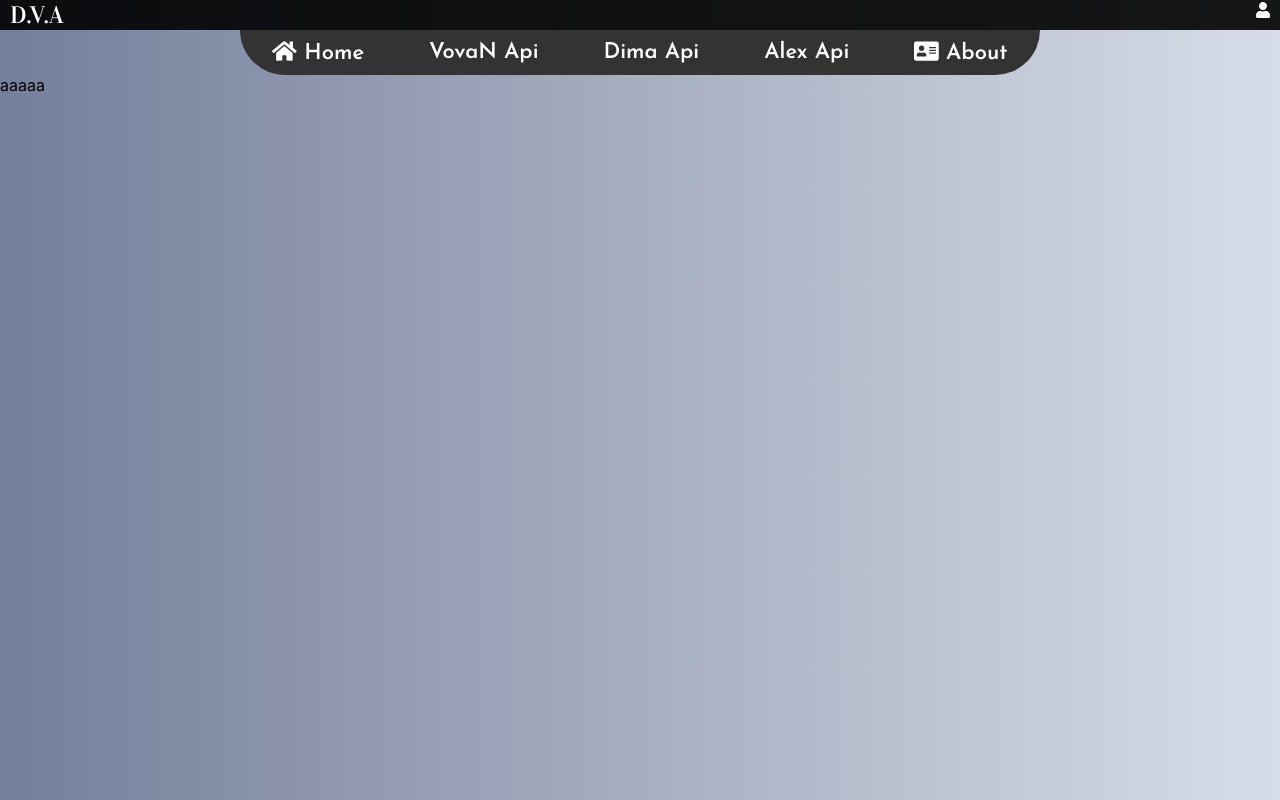
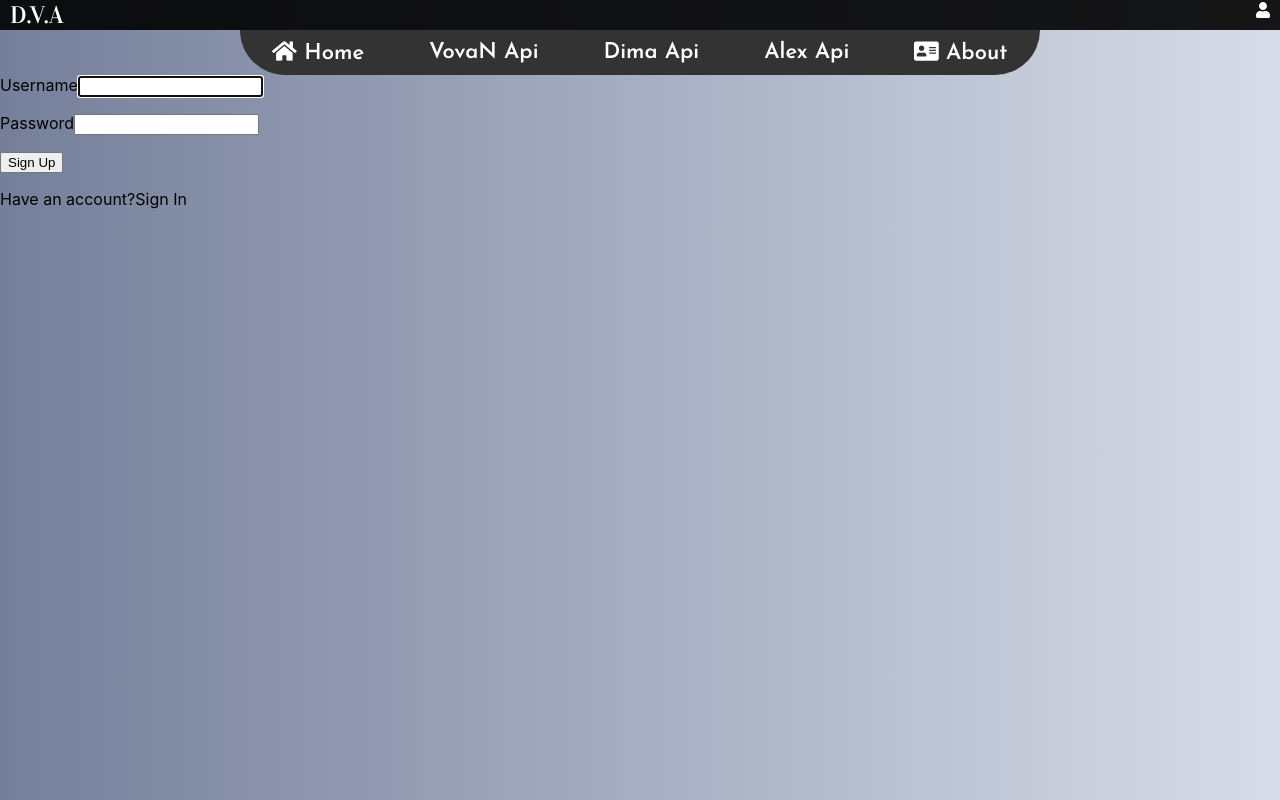
Before and after one commit to crazze16/duet, a React (Create React App) app: page /Auth in a window 1280 px wide. Built offline with nearby package versions, Linux system fonts and the light colour scheme; no server answers.

Commit message:
add LOGIN

```diff
--- a/src/App.js
+++ b/src/App.js
@@ -5,14 +5,14 @@ import { Dapi } from "./pages/Dapi"
 import { Aapi } from "./pages/Aapi"
 import { About } from "./pages/About"
 import { Route } from 'react-router-dom';
-import {VMoviePage} from "./pages/MoviePage";
+import { VMoviePage } from "./pages/MoviePage";
 import { Auth } from "./pages/Auth";
 
 function App() {
   return (
     <div className="App">
       <Header />
-      <Route path='/home' render={() => <Home />} />
+
       <Route path='/Auth' render={() => <Auth />} />
       <Route path='/home' render={() => <Home />} />
       <Route path='/Vapi' render={() => <VMoviePage />} />
--- a/src/components/AuthForm/index.jsx
+++ b/src/components/AuthForm/index.jsx
@@ -1,5 +1,7 @@
 import React, { useState, useEffect } from 'react';
 import fire from '../../fire'
+import { User } from '../User'
+import { Login } from '../Login';
 
 export const AuthForm = () => {
     const [user, setUser] = useState('');
@@ -9,13 +11,21 @@ export const AuthForm = () => {
     const [passwordError, setPasswordError] = useState('');
     const [hasAccount, setHasAccount] = useState('');
 
+    const [isAuth, setIsAuth] = useState(false);
+
 
     const clearInputs = () => {
         setEmail('');
         setPassword('');
     };
 
+    const clearErrors = () => {
+        setEmailError('');
+        setPasswordError('');
+    };
+
     const handleLogin = () => {
+        clearErrors();
         fire
             .auth()
             .signInWithEmailAndPassword(email, password)
@@ -33,6 +43,7 @@ export const AuthForm = () => {
     };
 
     const handleSignup = () => {
+        clearErrors();
         fire
             .auth()
             .createUserWithEmailAndPassword(email, password)
@@ -56,6 +67,7 @@ export const AuthForm = () => {
     const authListener = () => {
         fire.auth().onAuthStateChanged(user => {
             if (user) {
+                clearInputs();
                 setUser(user)
             } else {
                 setUser('')
@@ -68,12 +80,40 @@ export const AuthForm = () => {
 
     }, []
 
-    )
+    );
+
+    const authFlag = () => {
+        if (user) {
+            setIsAuth(true)
+
+        }
+    }
 
 
     return (
-        <form>
-            aaaaa
-        </form>
+        <div>
+            {user ? (
+
+                <User handleLogout={handleLogout} onclick={authFlag} />
+
+            ) : (
+                    <Login
+                        email={email}
+                        setEmail={setEmail}
+                        password={password}
+                        setPassword={setPassword}
+                        handleLogin={handleLogin}
+                        handleSignup={handleSignup}
+                        hasAccount={hasAccount}
+                        setHasAccount={setHasAccount}
+                        emailError={emailError}
+                        passwordError={passwordError}
+                    />
+                )}
+
+
+        </div>
+
+
     )
 }
--- /dev/null
+++ b/src/components/Login/index.jsx
@@ -0,0 +1,48 @@
+import React from 'react';
+
+export const Login = (props) => {
+
+    const { email, setEmail, password, setPassword, handleLogin, handleSignup, hasAccount, setHasAccount, emailError, passwordError } = props;
+
+    return (
+        <section>
+            <div>
+                <label>Username</label>
+                <input type="text"
+                    autoFocus
+                    required
+                    value={email}
+                    onChange={(e) => setEmail(e.target.value)} />
+                <p>{emailError}</p>
+                <label>Password</label>
+                <input
+                    type="password"
+                    value={password}
+                    onChange={(e) => setPassword(e.target.value)} />
+                <p>{passwordError}</p>
+
+                <div>
+                    {hasAccount ? (
+                        <>
+                            <button onClick={handleLogin}>Sign in</button>
+                            <p>
+                                Dont have an account?
+                                    <span onClick={() => setHasAccount(!hasAccount)}>Sign Up</span>
+                            </p>
+                        </>
+                    ) : (
+                            <>
+                                <button onClick={handleSignup}>Sign Up</button>
+                                <p>
+                                    Have an account?
+                                    <span onClick={() => setHasAccount(!hasAccount)}>Sign In</span>
+                                </p>
+                            </>
+                        )
+                    }
+
+                </div>
+            </div>
+        </section>
+    )
+}
--- /dev/null
+++ b/src/components/User/index.jsx
@@ -0,0 +1,19 @@
+import React, { useEffect } from 'react';
+
+
+
+export const User = (props) => {
+    const { handleLogout, onclick } = props;
+
+
+    useEffect(() => {
+        onclick();
+    }, []
+    )
+    return (
+        <section>
+            <h2>Welcome</h2>
+            <button onClick={() => handleLogout()}>Logout</button>
+        </section>
+    )
+}
```
Also changed, not shown: src/fire.js (+0 -8 lines), 1 other file (tests, documents, lock files or other folders).
